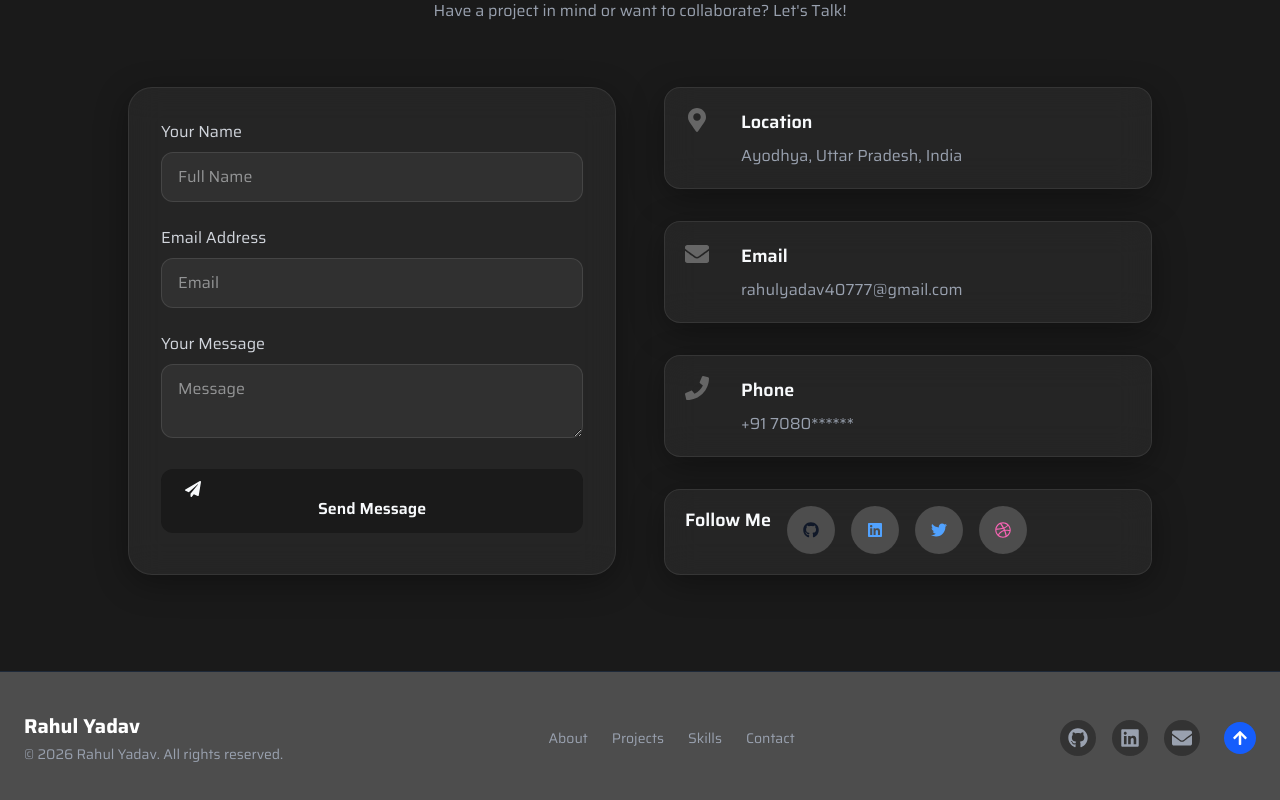
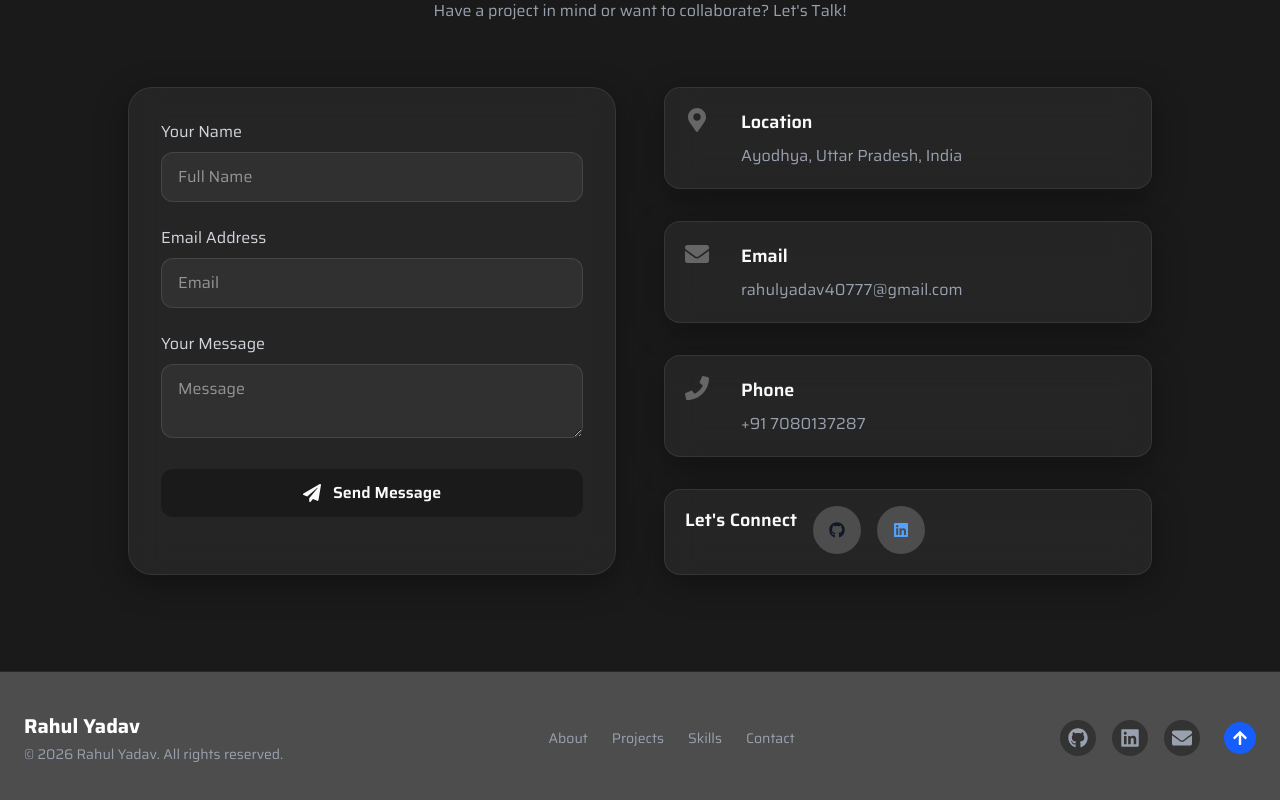
Before and after one commit to ydvrahul160-netizen/rahulyadav-portfolio, a React (Vite) app: page / in a window 1280 px wide. Shown: the part 6133-6933 px from the top of the page. Built offline with nearby package versions, Linux system fonts and the light colour scheme.

Commit message:
feat: add social links and improve contact section UI

```diff
--- a/src/components/Contact.jsx
+++ b/src/components/Contact.jsx
@@ -72,10 +72,9 @@ const Contact = () => {
               {/* BUTTON  */}
               <button
                 type="submit"
-                className="w-full px-6 py-3 bg-dark-100 rounded-xl font-semibold hover:bg-sky-600 transition-all duration-300 hover:scale-[1.02] cursor-pointer"
+                className="w-full flex items-center justify-center gap-3 px-6 py-3 bg-dark-100 rounded-xl font-semibold hover:bg-sky-600 transition-all duration-300 hover:scale-[1.02] cursor-pointer"
               >
-                <FaPaperPlane />
-
+                <FaPaperPlane className="text-lg" />
                 <span>Send Message</span>
               </button>
             </form>
@@ -120,17 +119,17 @@ const Contact = () => {
                   href="tel:+917080XXXXXX"
                   className="text-gray-400 hover:text-sky-400"
                 >
-                  +91 7080******
+                  +91 7080137287
                 </a>
               </div>
             </div>
 
             {/* Social Icons */}
             <div className="pt-4 glass rounded-2xl p-5 flex items-start gap-4">
-              <h3 className="text-lg font-semibold mb-4">Follow Me</h3>
+              <h3 className="text-lg font-semibold mb-4">Let's Connect</h3>
               <div className="flex space-x-4">
                 <a
-                  href="https://github.com/yourusername"
+                  href="https://github.com/ydvrahul160-netizen"
                   target="_blank"
                   rel="noopener noreferrer"
                   className="w-12 h-12 rounded-full bg-dark-300 flex items-center justify-center text-gray-900 hover:bg-black hover:text-white transition duration-300"
@@ -139,13 +138,13 @@ const Contact = () => {
                 </a>
 
                 <a
-                  href="#"
+                  href="www.linkedin.com/in/rahulyadav-77dev"
                   className="w-12 h-12 rounded-full bg-dark-300 flex items-center justify-center text-blue-400 hover:bg-blue-400 hover:text-white transition duration-300"
                 >
                   <FaLinkedin />
                 </a>
 
-                <a
+                {/* <a
                   href="https://Linkedin.com/yourusername"
                   target="_blank"
                   rel="noopener noreferrer"
@@ -161,7 +160,7 @@ const Contact = () => {
                   className="w-12 h-12 rounded-full bg-dark-300 flex items-center justify-center text-pink-400 hover:bg-pink-400 hover:text-white transition duration-300"
                 >
                   <FaDribbble />
-                </a>
+                </a> */}
               </div>
             </div>
           </div>
--- a/src/components/Footer.jsx
+++ b/src/components/Footer.jsx
@@ -63,7 +63,7 @@ const Footer = () => {
         <div className="flex items-center gap-4">
           <div className="flex gap-4">
             <a
-              href="https://github.com"
+              href="https://github.com/ydvrahul160-netizen"
               target="_blank"
               rel="noopener noreferrer"
               className="p-2 rounded-full bg-dark-200 hover:bg-gray-700 hover:text-white transition-all duration-200"
@@ -72,7 +72,7 @@ const Footer = () => {
               <FaGithub className="w-5 h-5" />
             </a>
             <a
-              href="https://linkedin.com"
+              href="www.linkedin.com/in/rahulyadav-77dev"
               target="_blank"
               rel="noopener noreferrer"
               className="p-2 rounded-full bg-dark-200 hover:bg-gray-700 hover:text-white transition-all duration-200"
@@ -81,7 +81,7 @@ const Footer = () => {
               <FaLinkedin className="w-5 h-5" />
             </a>
             <a
-              href="mailto:your-email@example.com"
+              href="mailto:rahulyadav40777@gmail.com"
               className="p-2 rounded-full bg-dark-200 hover:bg-gray-700 hover:text-white transition-all duration-200"
               aria-label="Email"
             >
--- a/src/components/Hero.jsx
+++ b/src/components/Hero.jsx
@@ -124,7 +124,7 @@ const Hero = () => {
 
             <div className="flex gap-5 mt-10 text-2xl">
               <a
-                href="https://github.com/"
+                href="https://github.com/ydvrahul160-netizen"
                 target="_blank"
                 rel="noreferrer"
                 className="hover:text-yellow-300 transition"
@@ -133,7 +133,7 @@ const Hero = () => {
               </a>
 
               <a
-                href="https://linkedin.com/"
+                href="www.linkedin.com/in/rahulyadav-77dev"
                 target="_blank"
                 rel="noreferrer"
                 className="hover:text-yellow-300 transition"
@@ -142,7 +142,7 @@ const Hero = () => {
               </a>
 
               <a
-                href="mailto:example@gmail.com"
+                href="mailto:rahulyadav40777@gmail.com"
                 className="hover:text-yellow-300 transition"
               >
                 <FaEnvelope className="hover:rotate-12 hover:scale-125 transition-all duration-300" />
```
